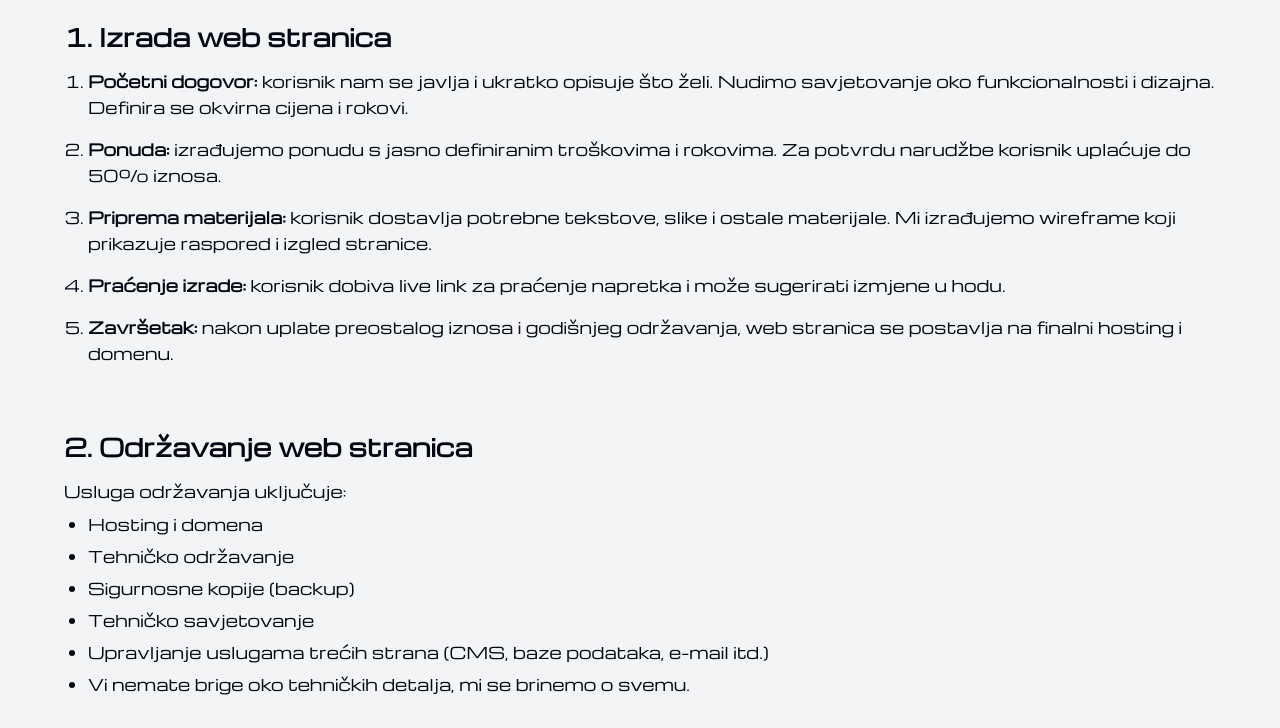
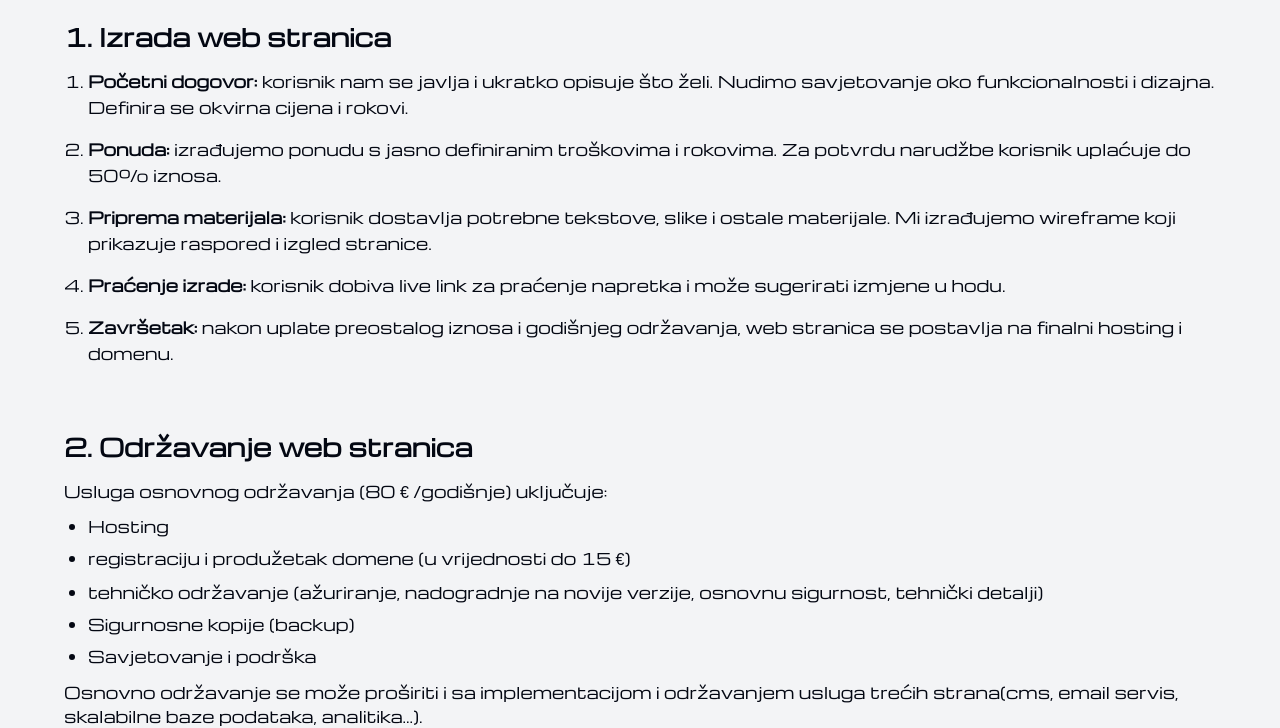
Before and after one commit to CroFrank/wls-oficial, an Astro site: page /usluge-izrade-web-stranice in a window 1280 px wide. Shown: the part 228-956 px from the top of the page. Built offline with nearby package versions, Linux system fonts and the light colour scheme; Astro itself is replaced by a stand-in of ours.

Commit message:
add minifaq2

```diff
--- a/src/components/FaqMini.tsx
+++ b/src/components/FaqMini.tsx
@@ -34,14 +34,15 @@ export const FaqMini = () => {
               </AccordionTrigger>
               <AccordionContent>
                 Cilj održavanja je da svu brigu oko stranice preuzmemo mi, a vi
-                brinete o svom poslovanju. Osnovno održavanje iznosi 80€
+                brinete o svom poslovanju. Osnovno održavanje iznosi 80
+                <span className="euro-symbol"> € </span>
                 godišnje i uključuje: hosting, registraciju i produžetak domene
-                (u vrijednosti do 15€), tehničko održavanje (ažuriranje,
-                nadogradnje na novije verzije, osnovnu sigurnost, tehnički
-                detalji), backup stranice, savjetovanje i podrška. Osnovno
-                održavanje se može proširiti i sa implementacijom i održavanjem
-                usluga trećih strana(cms, email servis, skalabilne baze
-                podataka...).
+                (u vrijednosti do 15<span className="euro-symbol"> €</span>),
+                tehničko održavanje (ažuriranje, nadogradnje na novije verzije,
+                osnovnu sigurnost, tehnički detalji), backup stranice,
+                savjetovanje i podrška. Osnovno održavanje se može proširiti i
+                sa implementacijom i održavanjem usluga trećih strana(cms, email
+                servis, skalabilne baze podataka, analitika...).
               </AccordionContent>
             </AccordionItem>
             <AccordionItem value="item-3">
--- a/src/pages/usluge-izrade-web-stranice.astro
+++ b/src/pages/usluge-izrade-web-stranice.astro
@@ -40,17 +40,33 @@ import PageLayout from "../layouts/PageLayout.astro"
     <!-- Održavanje -->
     <div class="mt-16" id="održavanje">
       <h2 class="text-2xl font-semibold mb-4">2. Održavanje web stranica</h2>
-      <p class="text-base leading-relaxed">Usluga održavanja uključuje:</p>
+      <p class="text-base leading-relaxed">
+        Usluga osnovnog održavanja (80<span class="euro-symbol">
+          €
+        </span>/godišnje) uključuje:
+      </p>
       <ul class="list-disc pl-6 mt-2 space-y-2">
-        <li>Hosting i domena</li>
-        <li>Tehničko održavanje</li>
+        <li>Hosting</li>
+        <li>
+          registraciju i produžetak domene (u vrijednosti do 15<span
+            class="euro-symbol"
+          >
+            €</span
+          >)
+        </li>
+        <li>
+          tehničko održavanje (ažuriranje, nadogradnje na novije verzije,
+          osnovnu sigurnost, tehnički detalji)
+        </li>
         <li>Sigurnosne kopije (backup)</li>
-        <li>Tehničko savjetovanje</li>
-        <li>
-          Upravljanje uslugama trećih strana (CMS, baze podataka, e-mail itd.)
-        </li>
-        <li>Vi nemate brige oko tehničkih detalja, mi se brinemo o svemu.</li>
+        <li>Savjetovanje i podrška</li>
       </ul>
+      <p class="py-3">
+        Osnovno održavanje se može proširiti i sa implementacijom i održavanjem
+        usluga trećih strana(cms, email servis, skalabilne baze podataka,
+        analitika...).
+      </p>
+      <p>Vi nemate brige oko tehničkih detalja, mi se brinemo o svemu.</p>
     </div>
 
     <!-- Nadogradnja -->
```
